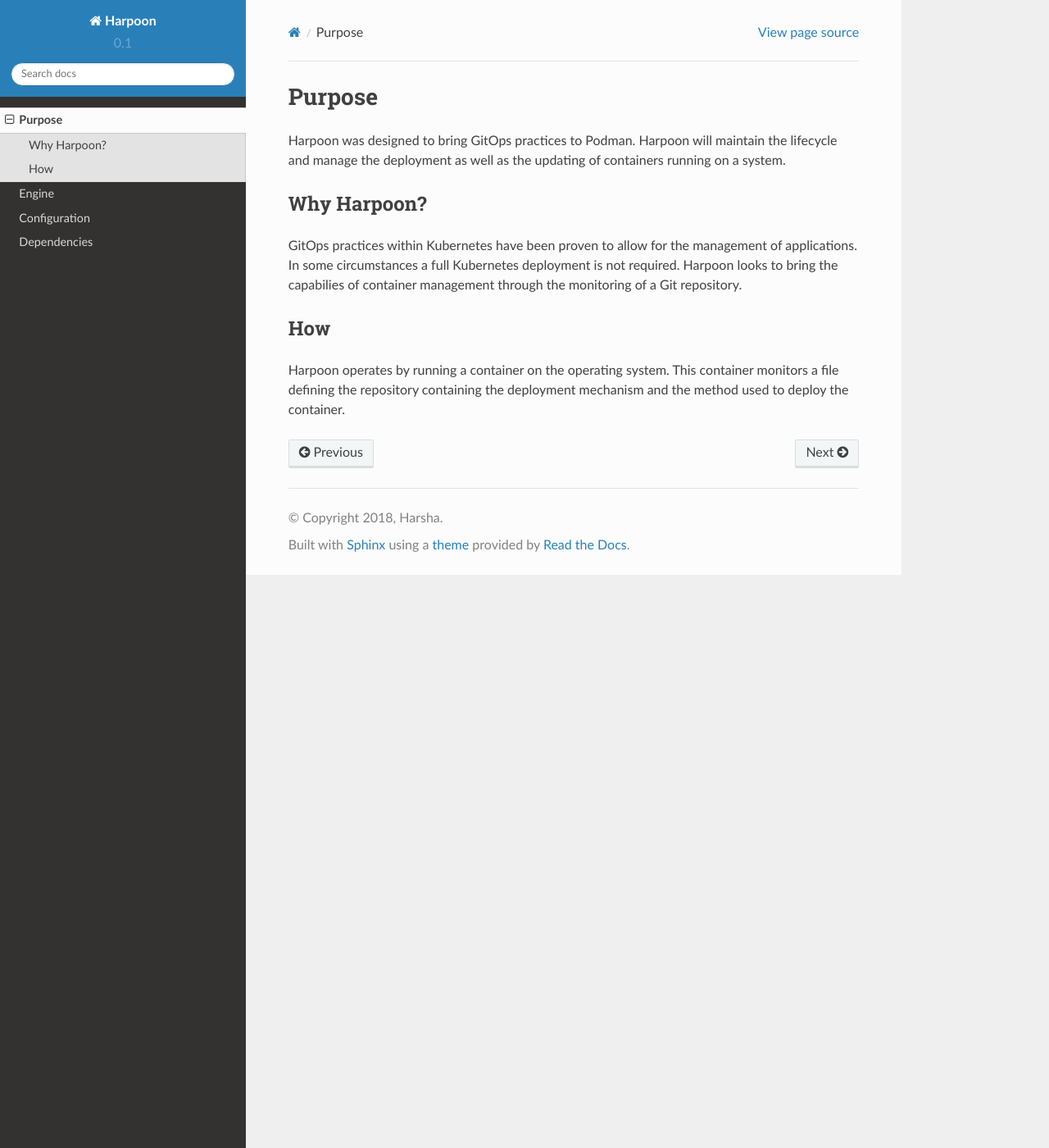
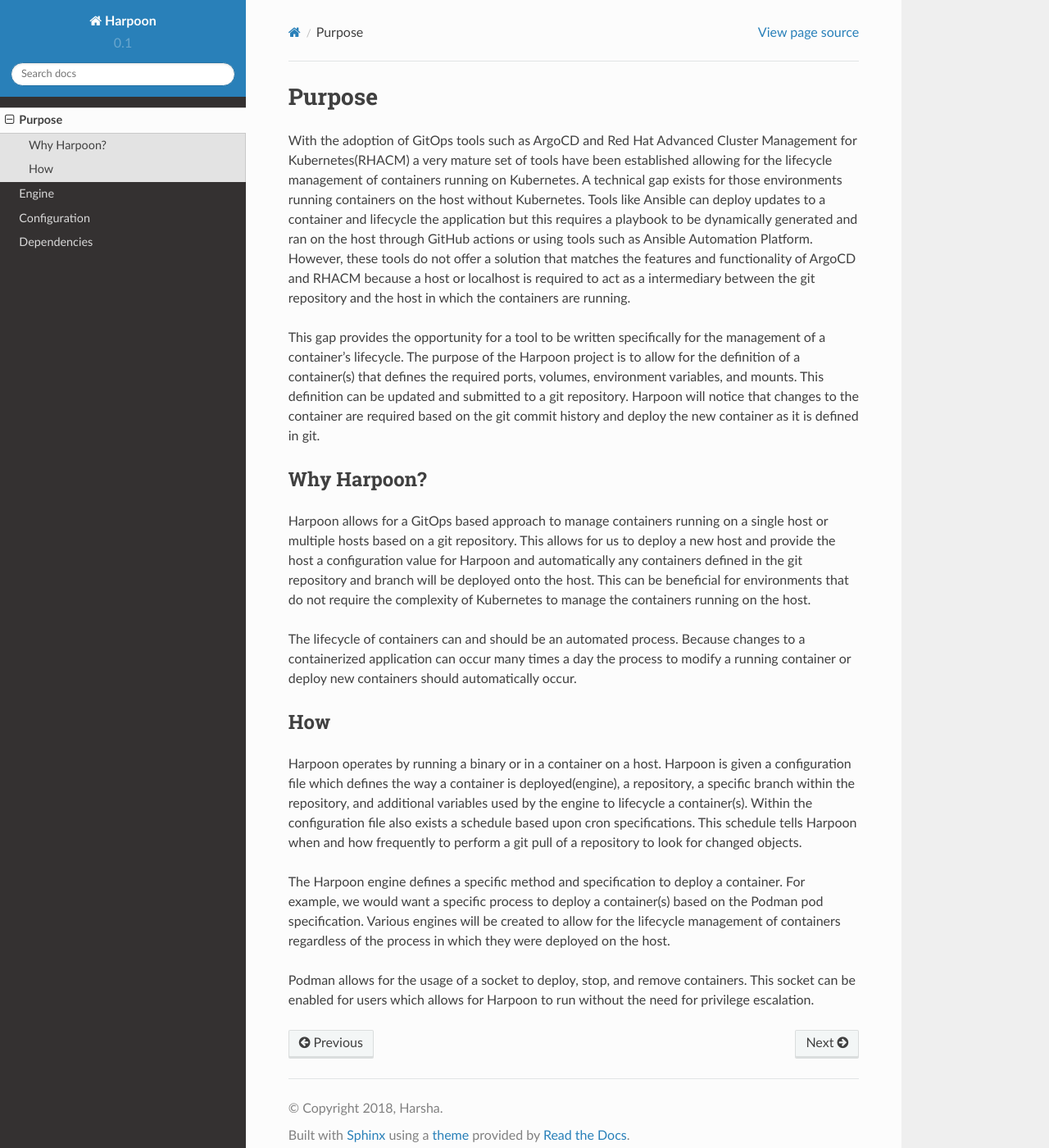
Before and after one commit to containers/fetchit, a Sphinx documentation site: the page built from docs/purpose.rst, in a window 1280 px wide and 1400 px high. Shown: the whole window at 82% size. Built offline with Sphinx 7.4.7 and the Read the Docs theme 2.0.0, drawn with Linux system fonts in a browser that asks for light colours.

Commit message:
Update purpose.rst

```diff
--- a/docs/purpose.rst
+++ b/docs/purpose.rst
@@ -1,15 +1,22 @@
-
-
 Purpose
 =======
 
-Harpoon was designed to bring GitOps practices to Podman.
-Harpoon will maintain the lifecycle and manage the deployment as well as the updating of containers running on a system.
+With the adoption of GitOps tools such as ArgoCD and Red Hat Advanced Cluster Management for Kubernetes(RHACM) a very mature set of tools have been established allowing for the lifecycle management of containers running on Kubernetes. A technical gap exists for those environments running containers on the host without Kubernetes. Tools like Ansible can deploy updates to a container and lifecycle the application but this requires a playbook to be dynamically generated and ran on the host through GitHub actions or using tools such as Ansible Automation Platform. However, these tools do not offer a solution that matches the features and functionality of ArgoCD and RHACM because a host or localhost is required to act as a intermediary between the git repository and the host in which the containers are running.
+
+This gap provides the opportunity for a tool to be written specifically for the management of a container's lifecycle. The purpose of the Harpoon project is to allow for the definition of a container(s) that defines the required ports, volumes, environment variables, and mounts. This definition can be updated and submitted to a git repository. Harpoon will notice that changes to the container are required based on the git commit history and deploy the new container as it is defined in git.
 
 Why Harpoon?
 ------------
-GitOps practices within Kubernetes have been proven to allow for the management of applications. In some circumstances a full Kubernetes deployment is not required. Harpoon looks to bring the capabilies of container management through the monitoring of a Git repository.
+
+Harpoon allows for a GitOps based approach to manage containers running on a single host or multiple hosts based on a git repository. This allows for us to deploy a new host and provide the host a configuration value for Harpoon and automatically any containers defined in the git repository and branch will be deployed onto the host. This can be beneficial for environments that do not require the complexity of Kubernetes to manage the containers running on the host.
+
+The lifecycle of containers can and should be an automated process. Because changes to a containerized application can occur many times a day the process to modify a running container or deploy new containers should automatically occur.
 
 How
 ---
-Harpoon operates by running a container on the operating system. This container monitors a file defining the repository containing the deployment mechanism and the method used to deploy the container.
+
+Harpoon operates by running a binary or in a container on a host. Harpoon is given a configuration file which defines the way a container is deployed(engine), a repository, a specific branch within the repository, and additional variables used by the engine to lifecycle a container(s). Within the configuration file also exists a schedule based upon cron specifications. This schedule tells Harpoon when and how frequently to perform a git pull of a repository to look for changed objects.
+
+The Harpoon engine defines a specific method and specification to deploy a container. For example, we would want a specific process to deploy a container(s) based on the Podman pod specification. Various engines will be created to allow for the lifecycle management of containers regardless of the process in which they were deployed on the host.
+
+Podman allows for the usage of a socket to deploy, stop, and remove containers. This socket can be enabled for users which allows for Harpoon to run without the need for privilege escalation.
```
